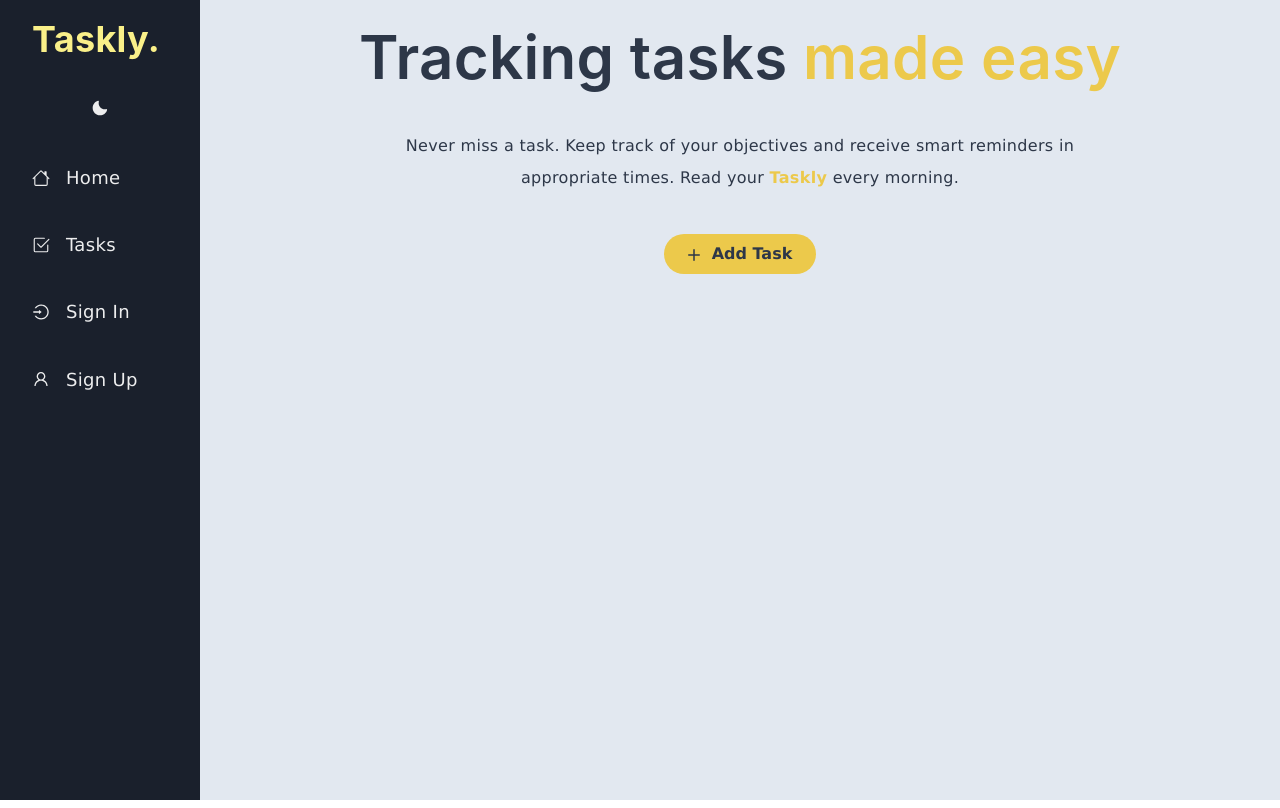
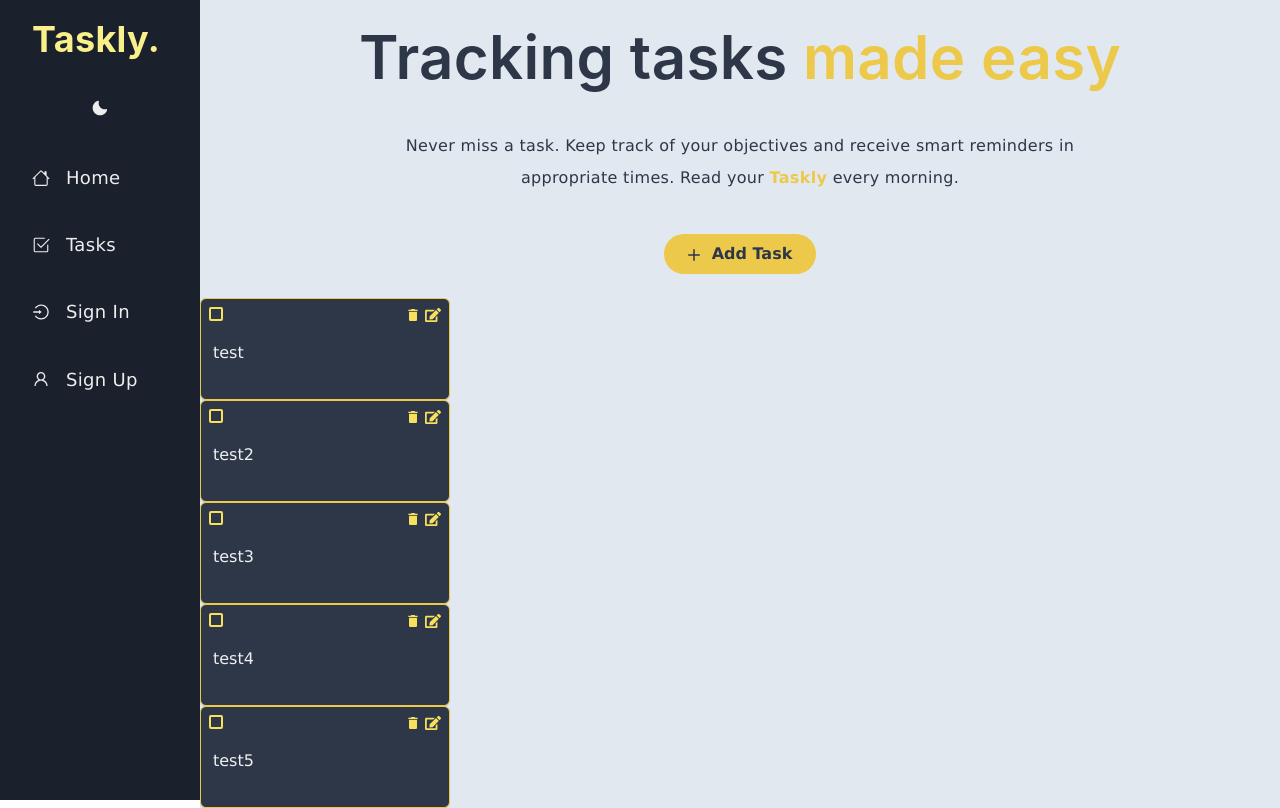
Before and after one commit to eduardo-pires-tavares/todo-app, a React (Create React App) app: page / in a window 1280 px wide. Built offline with nearby package versions, Linux system fonts and the light colour scheme.

Commit message:
Working on Todo Component

```diff
--- /dev/null
+++ b/src/components/DragAndDrop/DragAndDropComponent.tsx
@@ -0,0 +1,3 @@
+export const DragAndDropComponent = () => {
+  return <></>;
+};
--- /dev/null
+++ b/src/components/DragAndDrop/DragAndDropGrid.tsx
@@ -0,0 +1,7 @@
+interface Props {
+  children: JSX.Element[];
+}
+
+export const DragAndDropGrid = () => {
+  return <div></div>;
+};
--- a/src/components/Layout/Layout.tsx
+++ b/src/components/Layout/Layout.tsx
@@ -1,16 +1,16 @@
 import { GridItem, Grid, useColorModeValue } from '@chakra-ui/react';
 import { SideBar } from '..';
 
-type Props = {
+interface Props {
   children: JSX.Element;
-};
+}
 
 export const Layout = ({ children }: Props) => {
   return (
     <>
       <Grid templateColumns={{ base: '1fr', md: '200px 1fr' }}>
         <GridItem>{<SideBar />}</GridItem>
-        <GridItem bg={useColorModeValue('gray.200', 'gray.700')} h={'100vh'}>
+        <GridItem bg={useColorModeValue('gray.200', 'gray.700')} h={'full'}>
           {children}
         </GridItem>
       </Grid>
--- a/src/components/TodoItem/NewTodoItem.tsx
+++ b/src/components/TodoItem/NewTodoItem.tsx
@@ -1,5 +1,5 @@
 import { CheckCircleIcon } from '@chakra-ui/icons';
-import { Box, Textarea, Flex, Icon, HStack } from '@chakra-ui/react';
+import { Box, Textarea, Flex, HStack } from '@chakra-ui/react';
 import { useRef, useState, useEffect, ChangeEvent } from 'react';
 
 interface Props {
--- /dev/null
+++ b/src/components/TodoItem/TodoItem.tsx
@@ -0,0 +1,128 @@
+import { Box, Checkbox, Flex, HStack, Icon, Textarea } from '@chakra-ui/react';
+import { ChangeEvent, useEffect, useRef, useState } from 'react';
+import { ITodoItem } from 'src/types/Todo';
+import { MdCancel, MdCheckCircle, MdDelete } from 'react-icons/md';
+import { FaEdit } from 'react-icons/fa';
+
+export const TodoItem = ({ completed, id, text }: ITodoItem) => {
+  const [textAreaValue, setTextAreaValue] = useState<string | null>(text);
+  const [isEditable, setIsEditable] = useState<boolean>(false);
+  const [isCompleted, setIsCompleted] = useState<boolean | null>(completed);
+  const [cachedValue, setCachedValue] = useState<string>('');
+
+  const textAreaRef = useRef<HTMLTextAreaElement | null>(null);
+
+  const textAreaChange = (event: ChangeEvent<HTMLTextAreaElement>) => {
+    setTextAreaValue(event.target.value);
+  };
+
+  useEffect(() => {
+    if (textAreaRef && textAreaRef.current) {
+      textAreaRef.current.style.height = '0px';
+      const scrollHeight = textAreaRef.current.scrollHeight;
+      textAreaRef.current.style.height = `${scrollHeight}px`;
+    }
+  }, [textAreaValue]);
+
+  useEffect(() => {
+    if (isEditable) {
+      setCachedValue(textAreaRef!.current!.value);
+    } else {
+      setCachedValue('');
+    }
+  }, [isEditable]);
+
+  return (
+    <>
+      <Box
+        w="250px"
+        minH="100px"
+        borderWidth="1px"
+        borderColor="yellow.400"
+        rounded="md"
+        shadow="sm"
+        position="relative"
+        bg="gray.700"
+      >
+        <Flex
+          p="3"
+          minH="100px"
+          w="full"
+          justifyContent="center"
+          align="center"
+        >
+          <HStack>
+            {!isEditable && (
+              <>
+                <Box p="2" position="absolute" top="0" left="0">
+                  <Checkbox
+                    mr="1"
+                    size="md"
+                    defaultChecked={isCompleted ?? false}
+                    onChange={() => setIsCompleted(!isCompleted)}
+                  />
+                </Box>
+                <HStack spacing="1" p="2" position="absolute" top="0" right="0">
+                  <Icon
+                    boxSize={4}
+                    cursor="pointer"
+                    color="yellow.300"
+                    as={MdDelete}
+                  />
+                  <Icon
+                    boxSize={4}
+                    cursor="pointer"
+                    color="yellow.300"
+                    as={FaEdit}
+                    onClick={() => setIsEditable(true)}
+                  />
+                </HStack>
+              </>
+            )}
+            {isEditable && (
+              <>
+                <HStack spacing="1" position="absolute" p="2" top="0" right="0">
+                  <>
+                    <Icon
+                      boxSize={4}
+                      cursor="pointer"
+                      color="red.300"
+                      as={MdCancel}
+                      onClick={() => {
+                        setTextAreaValue(cachedValue);
+                        setIsEditable(false);
+                      }}
+                    />
+                    <Icon
+                      boxSize={4}
+                      cursor="pointer"
+                      color="green.300"
+                      as={MdCheckCircle}
+                      onClick={() => setIsEditable(false)}
+                    />
+                  </>
+                </HStack>
+              </>
+            )}
+          </HStack>
+          <Textarea
+            disabled={!isEditable}
+            mt="2"
+            ref={textAreaRef}
+            onChange={textAreaChange}
+            spellCheck={false}
+            overflow="hidden"
+            w="full"
+            variant={isEditable ? 'flushed' : 'unstyled'}
+            rows={1}
+            resize="none"
+            color="whiteAlpha.900"
+            placeholder="Write your task"
+            value={textAreaValue ?? ''}
+            textDecorationLine={isCompleted ? 'line-through' : 'none'}
+          />
+        </Flex>
+      </Box>
+    </>
+  );
+};
--- /dev/null
+++ b/src/data/MockData.ts
@@ -0,0 +1,29 @@
+import { ITodoItem } from 'src/types/Todo';
+
+export const MockTodos: ITodoItem[] = [
+  {
+    completed: false,
+    id: '1',
+    text: 'test'
+  },
+  {
+    completed: false,
+    id: '2',
+    text: 'test2'
+  },
+  {
+    completed: false,
+    id: '3',
+    text: 'test3'
+  },
+  {
+    completed: false,
+    id: '4',
+    text: 'test4'
+  },
+  {
+    completed: false,
+    id: '5',
+    text: 'test5'
+  }
+];
--- a/src/pages/Home/Home.tsx
+++ b/src/pages/Home/Home.tsx
@@ -6,14 +6,18 @@ import {
   useColorModeValue,
   HStack,
   VStack,
-  Flex
+  Flex,
+  ScaleFade
 } from '@chakra-ui/react';
 import { useEffect, useState } from 'react';
+import { DragAndDropGrid } from 'src/components/DragAndDrop/DragAndDropGrid';
 import { NewTodoItem } from 'src/components/TodoItem/NewTodoItem';
+import { TodoItem } from 'src/components/TodoItem/TodoItem';
+import { MockTodos } from 'src/data/MockData';
 
 export const Home = () => {
-  const [showNewTodo, setShowNewTodo] = useState<boolean | null>(false);
-  const [isTodoAdded, setIsTodoAdded] = useState<boolean | null>(false);
+  const [showNewTodo, setShowNewTodo] = useState<boolean>(false);
+  const [isTodoAdded, setIsTodoAdded] = useState<boolean>(false);
 
   useEffect(() => {
     if (isTodoAdded && showNewTodo) {
@@ -23,6 +27,7 @@ export const Home = () => {
   }, [isTodoAdded, showNewTodo]);
 
   return (
+    <>
       <Flex w="full" justifyContent="center" align="center">
         <VStack
           py={{ base: 4, md: 6 }}
@@ -72,9 +77,15 @@ export const Home = () => {
             </Button>
           </HStack>
           {showNewTodo && !isTodoAdded && (
+            <ScaleFade initialScale={0.5} in={showNewTodo}>
               <NewTodoItem setIsTodoAdded={setIsTodoAdded} />
+            </ScaleFade>
           )}
         </VStack>
       </Flex>
+      {MockTodos.map(({ id, ...args }) => {
+        return <TodoItem key={id} id={id} {...args} />;
+      })}
+    </>
   );
 };
--- /dev/null
+++ b/src/theme/Components/Checkbox.ts
@@ -0,0 +1,28 @@
+export const Checkbox = {
+  Checkbox: {
+    baseStyle: {
+      control: {
+        bg: 'transparent',
+        borderColor: 'yellow.300',
+        _checked: {
+          color: 'yellow.300',
+          bg: 'transparent',
+          borderColor: 'yellow.300'
+        },
+        _focus: {
+          boxShadow: 'none'
+        }
+      }
+    },
+    sizes: {
+      md: {
+        control: { w: '14px', h: '14px' },
+
+        icon: { fontSize: '0.525rem' }
+      }
+    },
+    defaultProps: {
+      colorScheme: 'transparent'
+    }
+  }
+};
--- /dev/null
+++ b/src/theme/Components/index.ts
@@ -0,0 +1,3 @@
+import { Checkbox } from './Checkbox';
+
+export const components = { ...Checkbox };
--- a/src/theme/index.ts
+++ b/src/theme/index.ts
@@ -3,10 +3,12 @@ import { config } from './Config';
 import { colours } from './Colours';
 import { styles } from './GlobalStyles';
 import { fonts } from './Fonts';
+import { components } from './Components';
 
 export const theme = extendTheme({
   fonts,
   colours,
   styles,
-  config
+  config,
+  components
 });
--- /dev/null
+++ b/src/types/Todo.ts
@@ -0,0 +1,5 @@
+export interface ITodoItem {
+  id: string;
+  text: string;
+  completed: boolean;
+}
```
Lines whose indentation alone changed are shown as unchanged.
